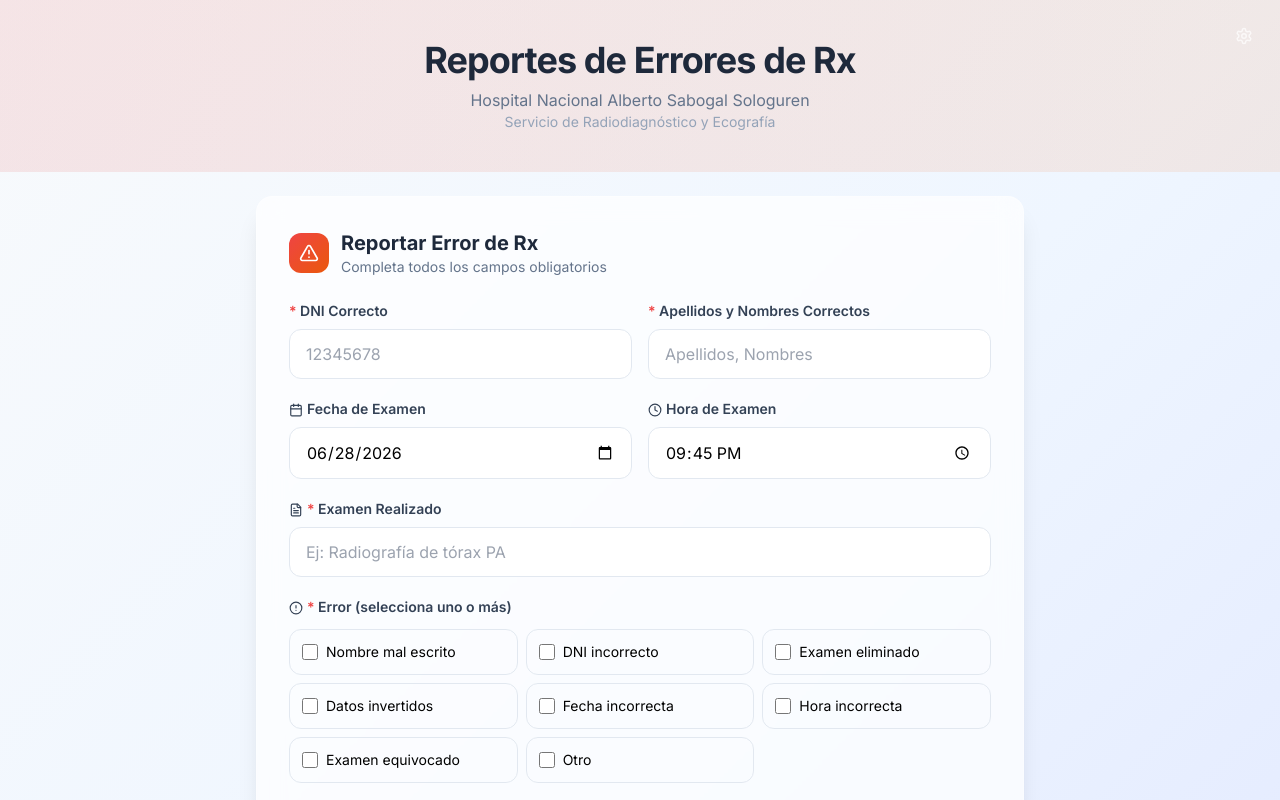
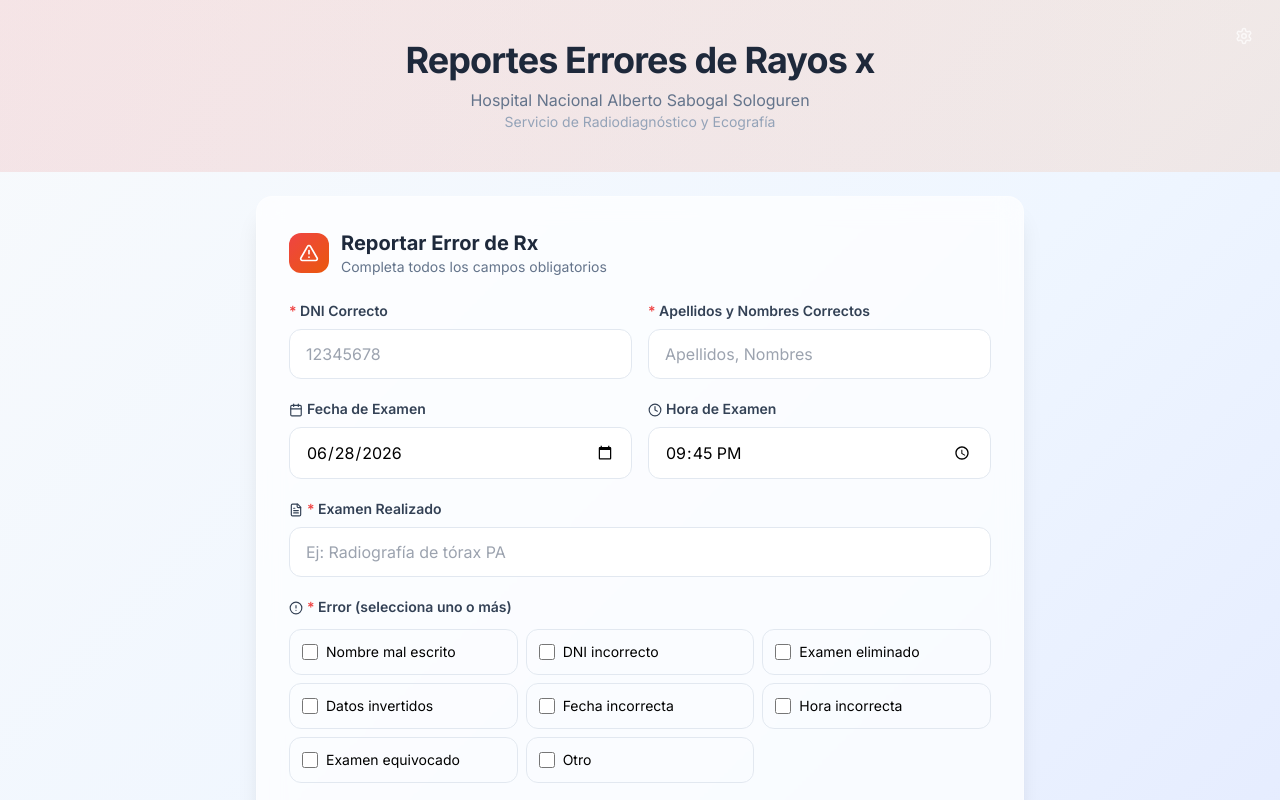
Before and after one commit to CoordiTM/reportes-errores-rx, a React (Create React App) app: page / in a window 1280 px wide. Shown: the top 800 px of the page. Built offline with nearby package versions, Linux system fonts and the light colour scheme; no server answers; the database is empty; the HTML template or start-up script is replaced by a standard one.

Commit message:
Update App.js

```diff
--- a/src/App.js
+++ b/src/App.js
@@ -26,7 +26,7 @@
         <div className="absolute inset-0 bg-gradient-to-r from-red-600/10 to-orange-500/10"></div>
         <div className="relative max-w-4xl mx-auto px-6 py-10 text-center">
         <h1 className="text-3xl md:text-4xl font-bold text-slate-800 mb-2 tracking-tight">
-            Reportes de Errores de Rx
+            Reportes Errores de Rayos x
           </h1>
           <p className="text-slate-500 text-base">
             Hospital Nacional Alberto Sabogal Sologuren
```
